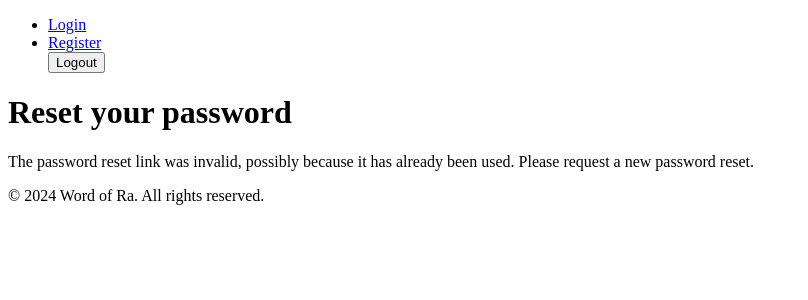
After one commit to GachewaRa/wordofra, a Django app: page /accounts/password-reset/1/1/ in a window 1280 px wide. The commit adds this page. Shown: the top 300 px of the page, without its empty margins (0-808 px from the left). Run offline with Django 5.2, Linux system fonts and the light colour scheme.

Commit message:
Add means of changing and resetting user password

```diff
--- a/wordofra/accounts/templates/accounts/login.html
+++ b/wordofra/accounts/templates/accounts/login.html
@@ -7,6 +7,12 @@
     <button type="submit">Login</button>
   </form>
 
+  <p>
+    <a href="{% url "password_reset" %}">
+    Forgotten your password?
+    </a>
+  </p>
+
   {% if messages %}
     <ul>
       {% for message in messages %}
--- /dev/null
+++ b/wordofra/accounts/templates/registration/password_change_done.html
@@ -0,0 +1,6 @@
+{% extends "base.html" %}
+{% block title %}Password changed{% endblock %}
+{% block content %}
+    <h1>Password changed</h1>
+    <p>Your password has been successfully changed.</p>
+{% endblock %}
--- /dev/null
+++ b/wordofra/accounts/templates/registration/password_reset_confirm.html
@@ -0,0 +1,16 @@
+{% extends "base.html" %}
+{% block title %}Reset your password{% endblock %}
+{% block content %}
+    <h1>Reset your password</h1>
+    {% if validlink %}
+        <p>Please enter your new password twice:</p>
+        <form method="post">
+            {{ form.as_p }}
+            {% csrf_token %}
+            <p><input type="submit" value="Change my password" /></p>
+        </form>
+    {% else %}
+        <p>The password reset link was invalid, possibly because it has already
+been used. Please request a new password reset.</p>
+    {% endif %}
+{% endblock %}
--- /dev/null
+++ b/wordofra/accounts/templates/registration/password_reset_emal.html
@@ -0,0 +1,4 @@
+Someone asked for password reset for email {{ email }}. Follow the link below:
+{{ protocol }}://{{ domain }}{% url "password_reset_confirm" uidb64=uid
+token=token %}
+Your username, in case you've forgotten: {{ user.get_username }}
--- a/wordofra/accounts/urls.py
+++ b/wordofra/accounts/urls.py
@@ -10,9 +10,14 @@ urlpatterns = [
     #     template_name='accounts/login.html',
     #     authentication_form=LoginForm  # Use custom form here
     # ), name='login'),
-    path('logout/', auth_views.LogoutView.as_view(template_name='accounts/logged_out.html'), name='logout'),
-    path('register/', views.register, name='register'),  # Custom view for registration
-
+    path('logout/', auth_views.LogoutView.as_view(), name='logout'),
+    path('register/', views.register, name='register'),
+    path('password-change/', auth_views.PasswordChangeView.as_view(), name='password_change'),
+    path('password-change/done/', auth_views.PasswordChangeDoneView.as_view(), name='password_change_done'),
+    path('password-reset/', auth_views.PasswordResetView.as_view(), name='password_reset'),
+    path('password-reset/done/', auth_views.PasswordResetDoneView.as_view(), name='password_reset_done'),
+    path('password-reset/<uidb64>/<token>/', auth_views.PasswordResetConfirmView.as_view(), name='password_reset_confirm'),
+    path('password-reset/complete/', auth_views.PasswordResetCompleteView.as_view(), name='password_reset_complete'),
     path('subscribe/', views.subscribe_newsletter, name='subscribe_newsletter'),
     path('opt-in/', views.opt_in_newsletter, name='opt_in_newsletter'),
     path('subscription-success/', views.subscription_success, name='subscription_success'),
--- a/wordofra/wordofra/settings.py
+++ b/wordofra/wordofra/settings.py
@@ -139,10 +139,12 @@ STATIC_URL = 'static/'
 
 DEFAULT_AUTO_FIELD = 'django.db.models.BigAutoField'
 
-LOGIN_REDIRECT_URL = 'home'  # Redirect after login
-LOGOUT_REDIRECT_URL = 'home'  # Redirect after logout
+LOGIN_REDIRECT_URL = 'home'
+LOGOUT_REDIRECT_URL = 'logout'
 
 AUTHENTICATION_BACKENDS = [
     'accounts.backends.EmailOrUsernameModelBackend',  # Add your custom backend here
     'django.contrib.auth.backends.ModelBackend',      # Keep Django's default backend as a fallback
 ]
+
+EMAIL_BACKEND = 'django.core.mail.backends.console.EmailBackend'
```
Also changed, not shown: wordofra/accounts/templates/accounts/logged_out.html (deleted, +0 -9 lines), wordofra/accounts/templates/registration/password_change_form.html (added, +11 -0 lines), wordofra/accounts/templates/registration/password_reset_complete.html (added, +7 -0 lines), wordofra/accounts/templates/registration/password_reset_done.html (added, +8 -0 lines), wordofra/accounts/templates/registration/password_reset_form.html (added, +11 -0 lines).
